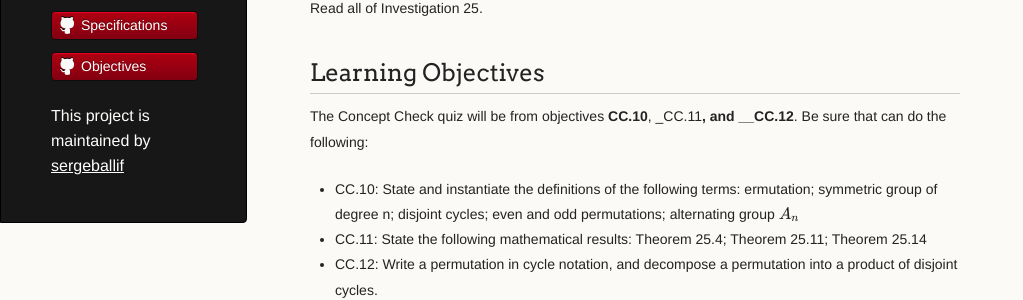
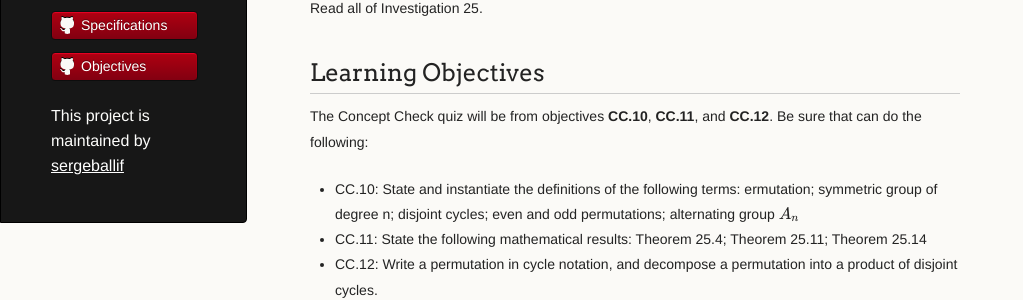
Before and after one commit to AaronWongNSC/MATH-454, a Jekyll site: the page built from GP11.md, in a window 1280 px wide and 1069 px high. Shown: the part 337-637 px from the top of the window, without its empty margins (0-1023 px from the left). Built offline with Jekyll 4.4.1, drawn with Linux system fonts in a browser that asks for light colours; formulas are drawn with MathJax 3.

Commit message:
Update GP11.md

```diff
--- a/GP11.md
+++ b/GP11.md
@@ -14,7 +14,7 @@ Read all of Investigation 25.
 
 ## Learning Objectives
 
-The Concept Check quiz will be from objectives __CC.10__, _CC.11__, and __CC.12__. Be sure that can do the following:
+The Concept Check quiz will be from objectives __CC.10__, __CC.11__, and __CC.12__. Be sure that can do the following:
 
 + CC.10: State and instantiate the definitions of the following terms: ermutation; symmetric group of degree n; disjoint cycles; even and odd permutations; alternating group $A_n$
 + CC.11: State the following mathematical results: Theorem 25.4; Theorem 25.11; Theorem 25.14
```
